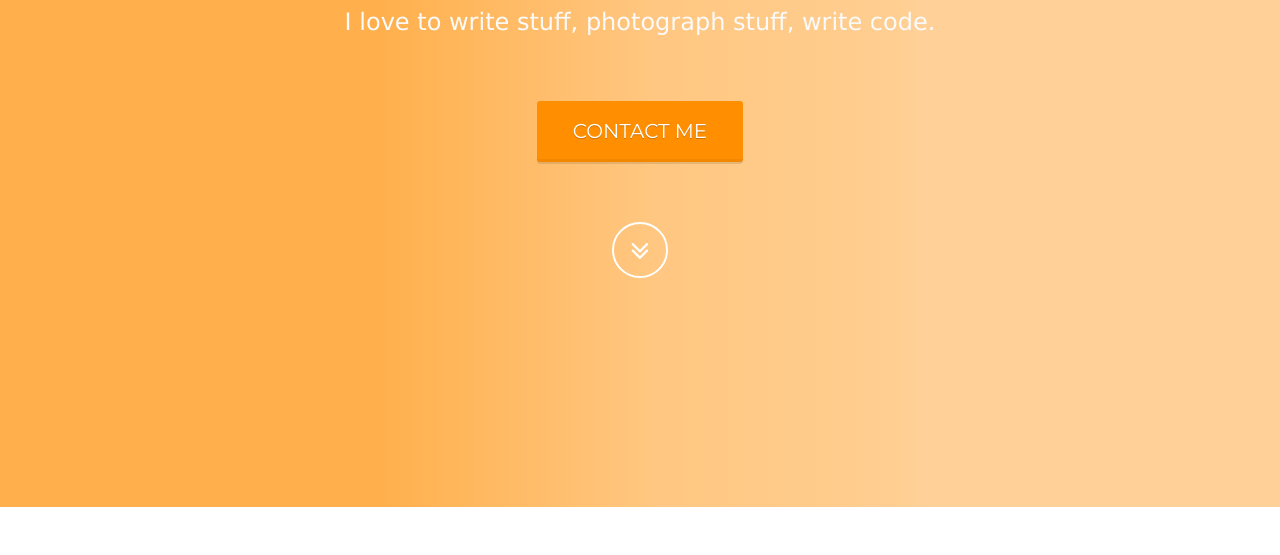
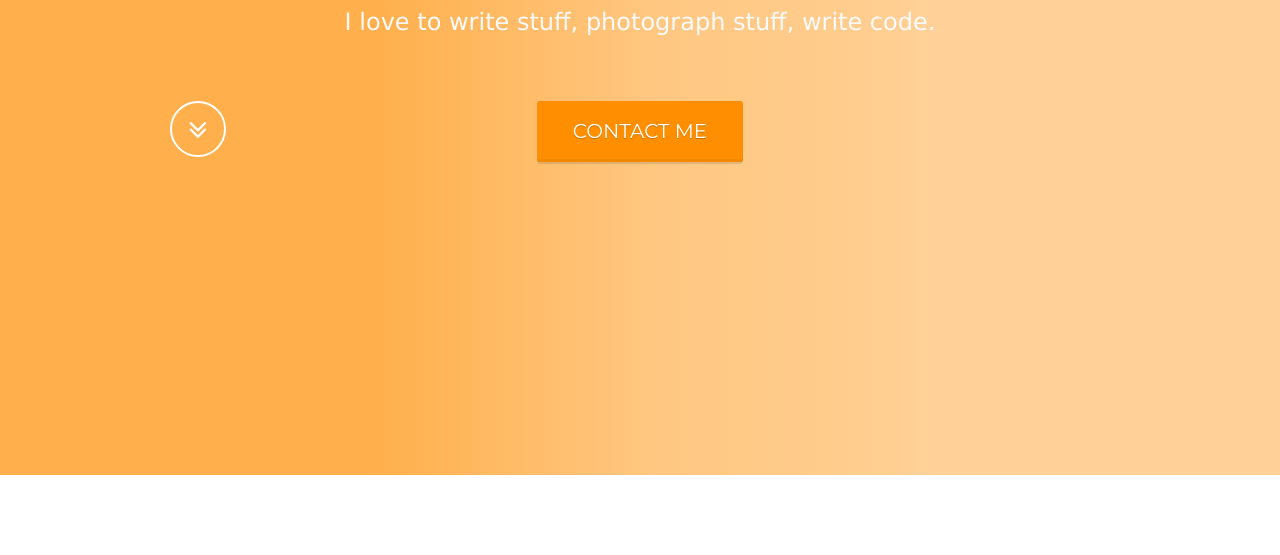
Before and after one commit to Devdutt-Shenoi/Devdutt-Shenoi.github.io, a plain HTML site: page index.html in a window 1280 px wide. Shown: the part 245-800 px from the top of the page. Drawn offline with Linux system fonts and the light colour scheme; a web font is replaced by a local one.

Commit message:
Update site.css

```diff
--- a/site.css
+++ b/site.css
@@ -187,7 +187,7 @@ select {
 }
 
 .banner {
-    min-height: 84%;
+    min-height: 80%;
     position: relative;
     padding: 2.5rem 0 3.125rem;
     text-align: center;
@@ -220,6 +220,8 @@ select {
 }
 
 .banner .scroll-down-btn {
+    position: absolute;
+    bottom: 5px;
     display: block;
     margin: 1.875rem auto 0;
     padding-top: .3125rem;
```
